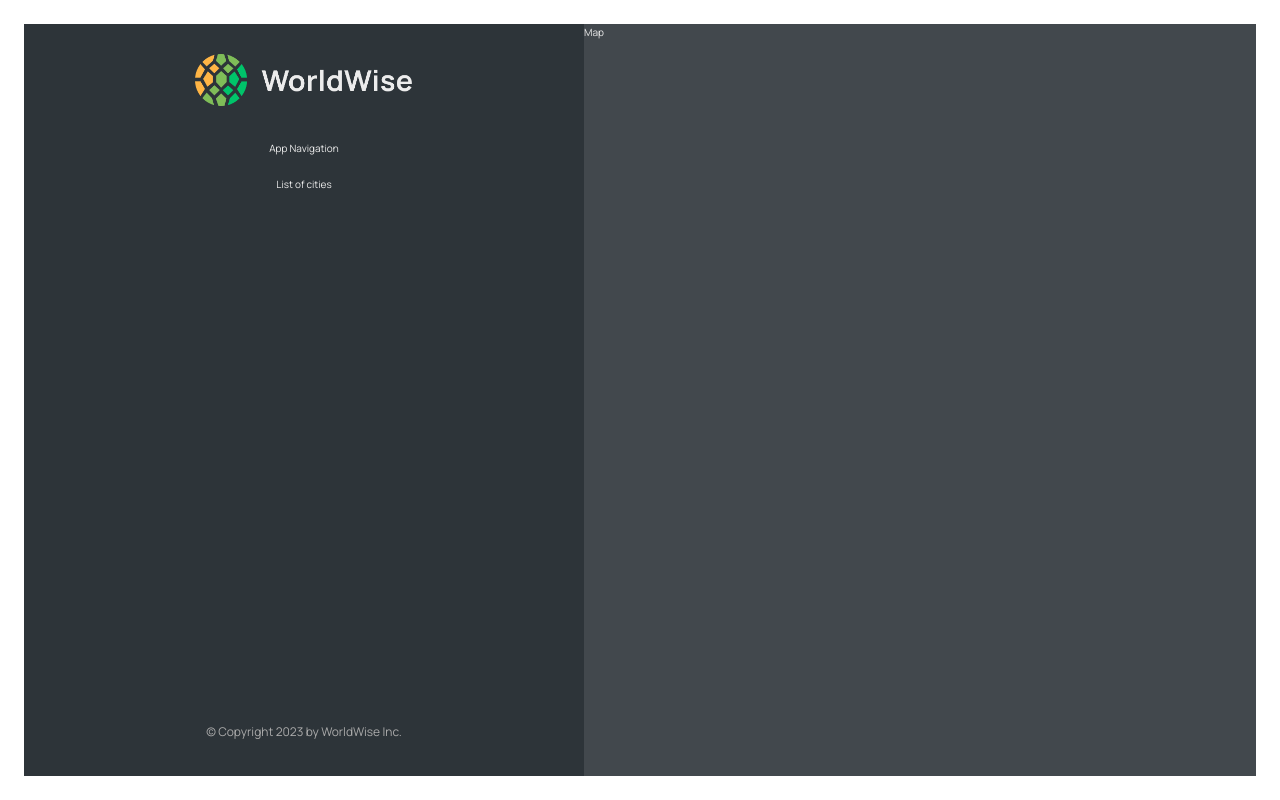
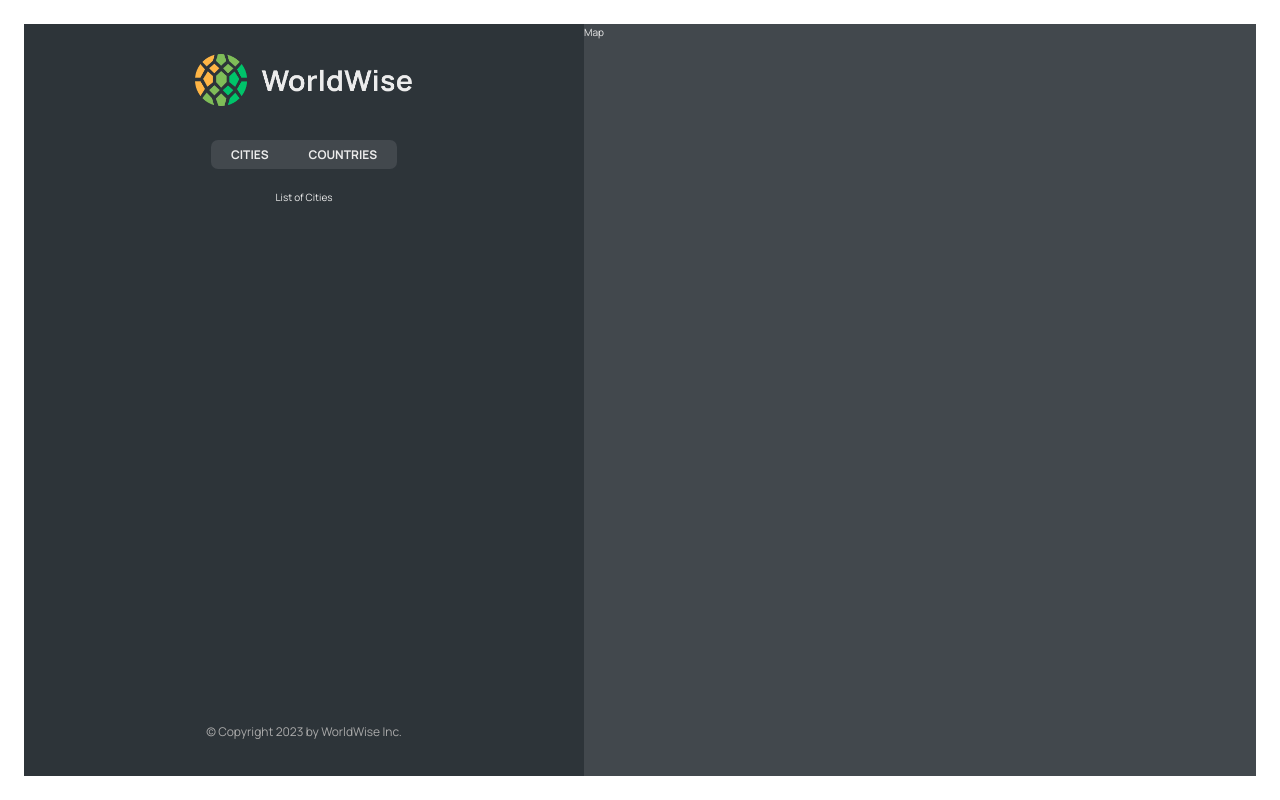
Before and after one commit to dan-chui/worldly, a React (Vite) app: page /app in a window 1280 px wide. Built offline with nearby package versions, Linux system fonts and the light colour scheme.

Commit message:
add nested routes and index route

```diff
--- a/src/App.jsx
+++ b/src/App.jsx
@@ -10,11 +10,16 @@
   return (
     <BrowserRouter>
       <Routes>
-        <Route path="/" element={<Homepage />} />
+        <Route index element={<Homepage />} />
         <Route path="product" element={<Product />} />
         <Route path="pricing" element={<Pricing />} />
         <Route path="/login" element={<Login />} />
-        <Route path="app" element={<AppLayout />} />
+        <Route path="app" element={<AppLayout />}>
+          <Route index element={<p>List of Cities</p>} />
+          <Route path="cities" element={<p>List of Cities</p>} />
+          <Route path="countries" element={<p>Countries</p>} />
+          <Route path="form" element={<p>Form</p>} />
+        </Route>
         <Route path="*" element={<PageNotFound />} />
       </Routes>
     </BrowserRouter>
--- a/src/components/AppNav.jsx
+++ b/src/components/AppNav.jsx
@@ -1,7 +1,19 @@
+import { NavLink } from "react-router-dom";
 import styles from "./AppNav.module.css";
 
 function AppNav() {
-  return <nav className={styles.nav}>App Navigation</nav>;
+  return (
+    <nav className={styles.nav}>
+      <ul>
+        <li>
+          <NavLink to="cities">Cities</NavLink>
+        </li>
+        <li>
+          <NavLink to="countries">Countries</NavLink>
+        </li>
+      </ul>
+    </nav>
+  );
 }
 
 export default AppNav;
--- a/src/components/Sidebar.jsx
+++ b/src/components/Sidebar.jsx
@@ -1,3 +1,4 @@
+import { Outlet } from "react-router-dom";
 import AppNav from "./AppNav";
 import Footer from "./Footer";
 import Logo from "./Logo";
@@ -9,7 +10,8 @@
       <Logo />
       <AppNav />
 
-      <p>List of cities</p>
+      <Outlet />
+
       <Footer />
     </div>
   );
```
